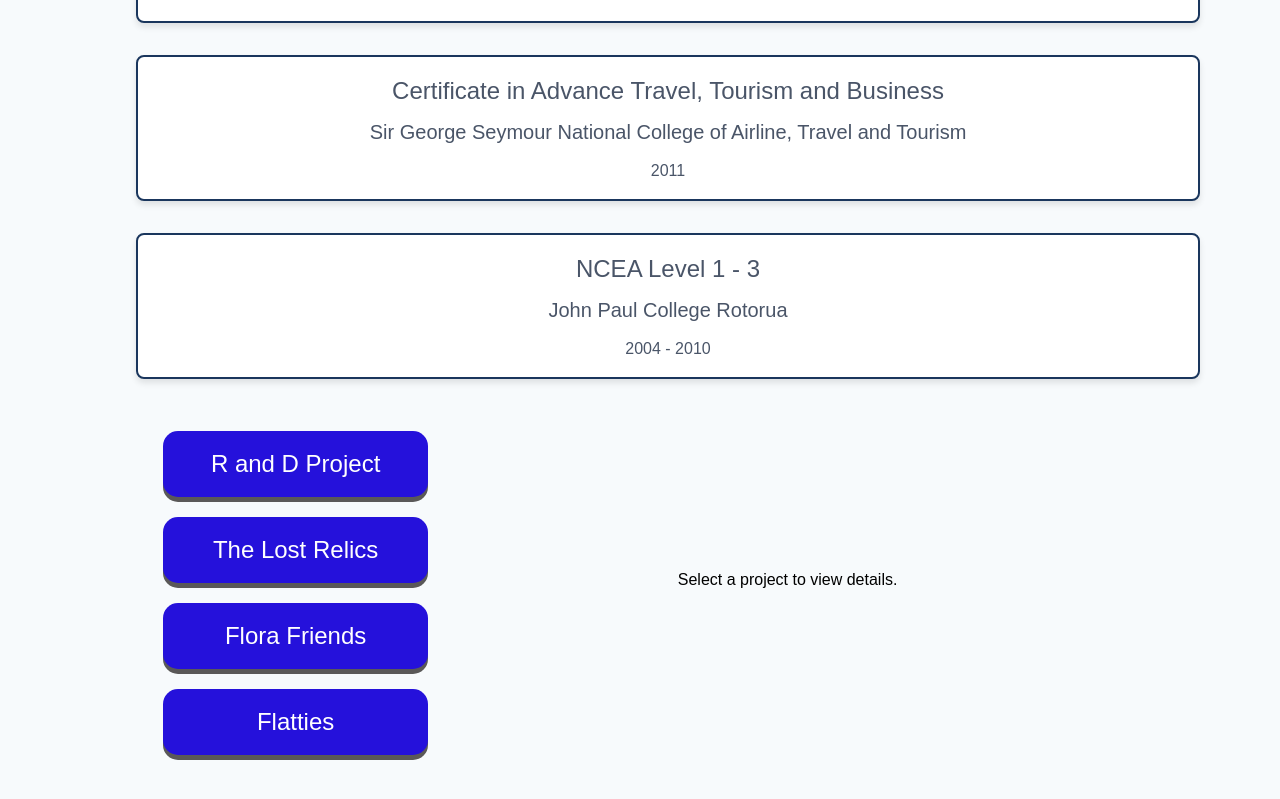
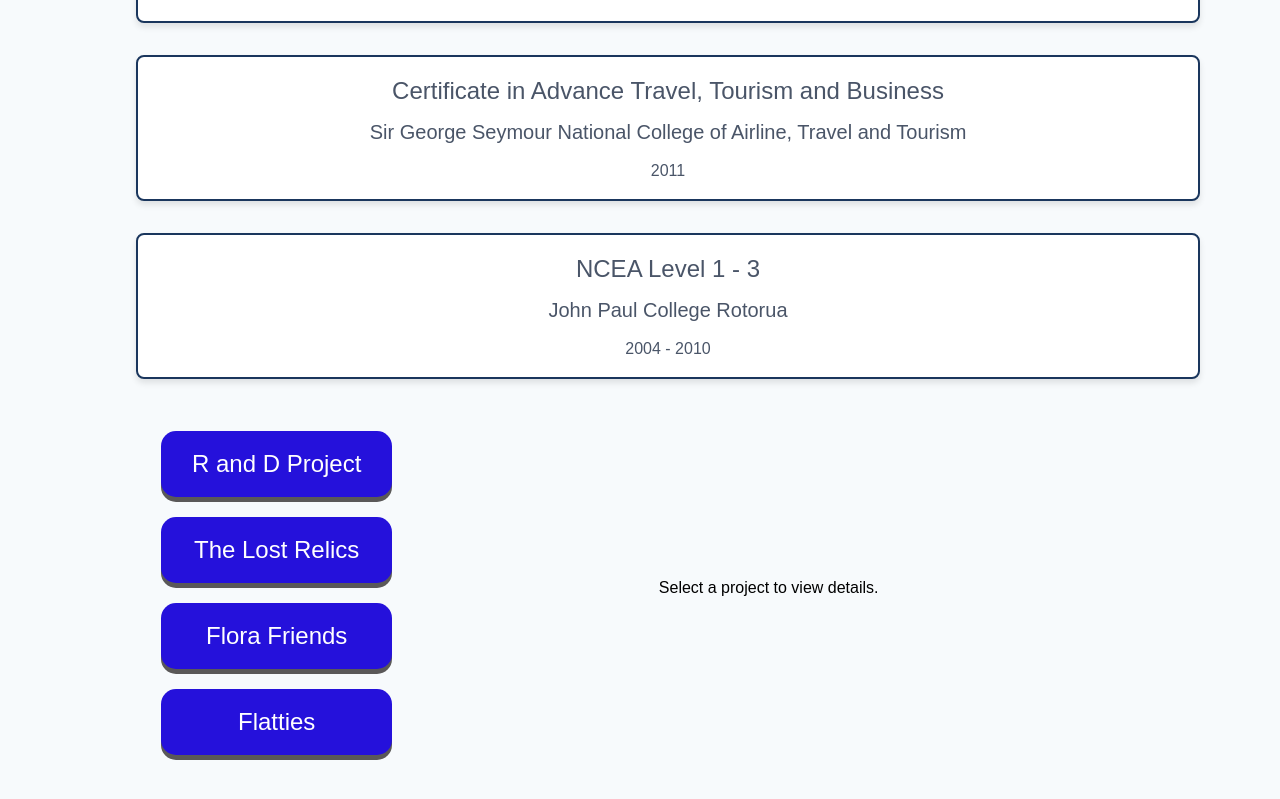
Before and after one commit to Bnjmn-P/React-Practice, a React (Create React App) app in the folder cv/: page /education in a window 1280 px wide. Shown: the part 2197-2996 px from the top of the page. Built offline with nearby package versions, Linux system fonts and the light colour scheme.

Commit message:
Update Projects.css

```diff
--- a/cv/src/components/pages/Projects.css
+++ b/cv/src/components/pages/Projects.css
@@ -7,7 +7,7 @@
 }
 
 .content {
-  flex: 2;
+  flex: 0 3 80%;
 }
 
 .collapse-button.active {
```
